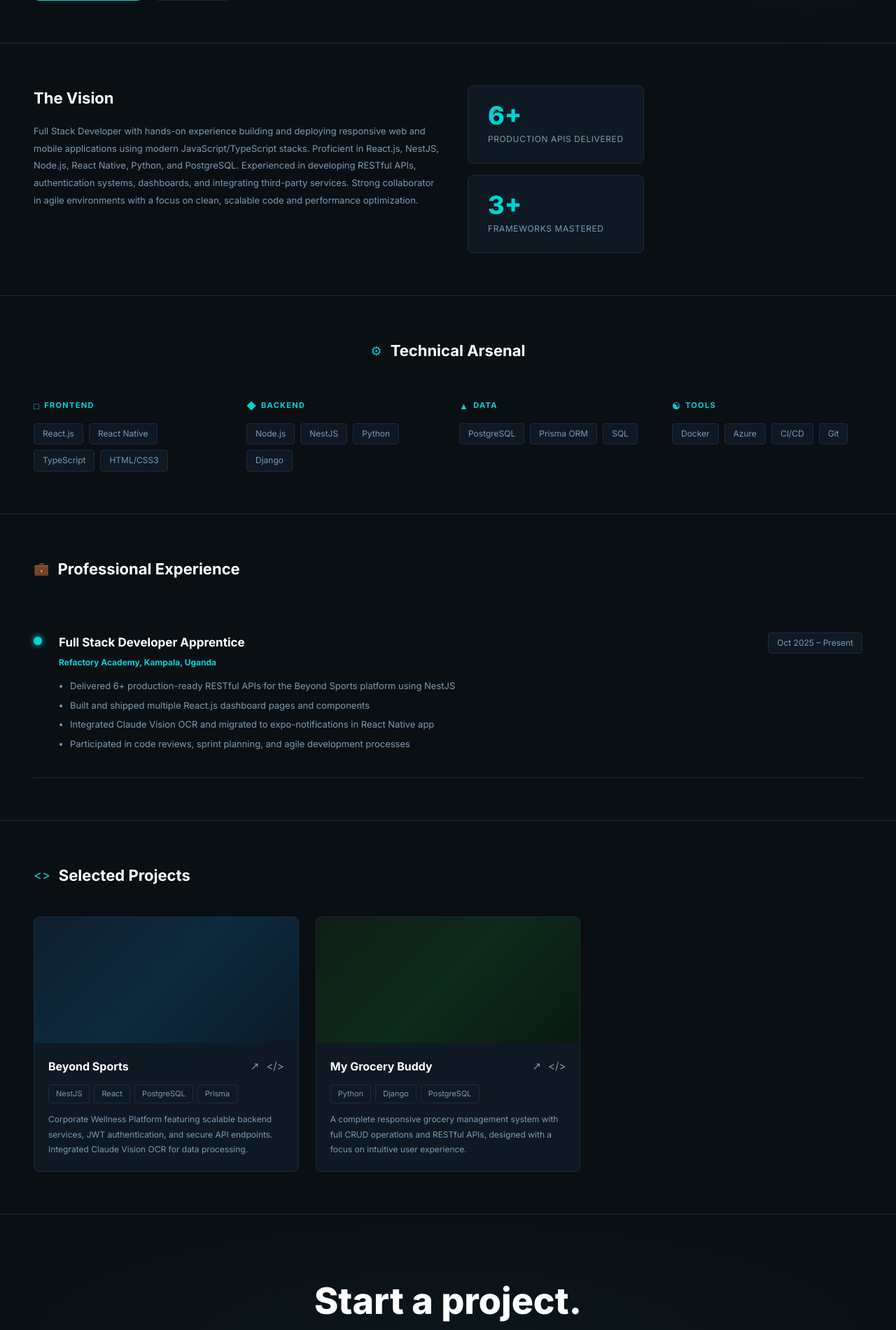
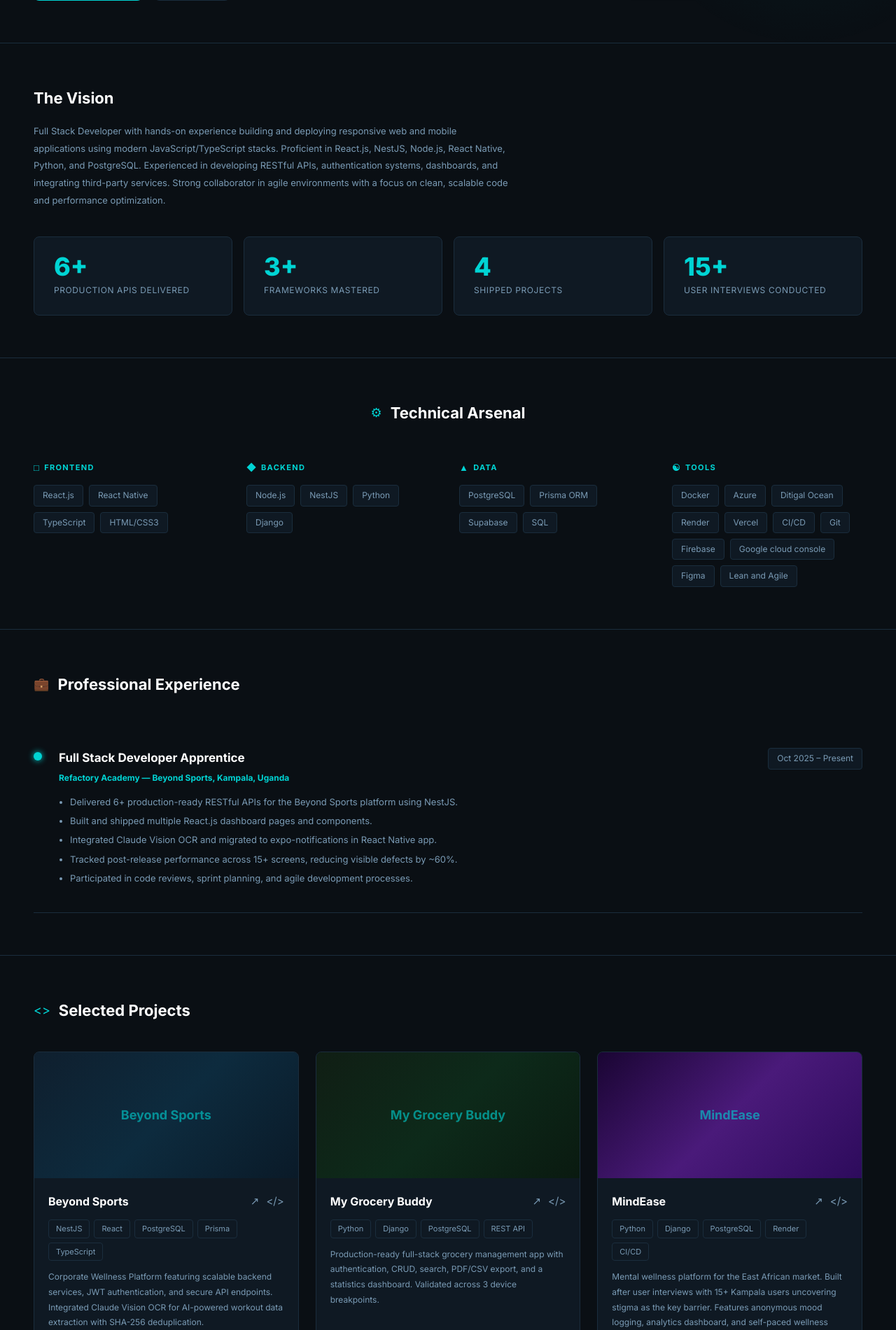
Before and after one commit to Amaro134/Amarorwot-Naomi-Portfolio, a Django app: page / in a window 1280 px wide. Shown: the part 542-2443 px from the top of the page at 70% size. Run offline with Django 5.2, Linux system fonts and the light colour scheme; data that the repository does not hold is empty.

Commit message:
added two more projects

```diff
--- a/name/static/name/css/style.css
+++ b/name/static/name/css/style.css
@@ -198,297 +102,105 @@ ul { list-style: none; }
 /* ---- VISION ---- */
 .vision {
   display: flex;
+  flex-direction: column;
   gap: 40px;
   padding: 60px 48px;
   border-top: 1px solid var(--border);
-  align-items: flex-start;
 }
-.vision__text {
-  flex: 1;
-  max-width: 580px;
-}
-.vision__text h2 {
-  font-family: var(--sans);
-  font-size: 22px;
-  font-weight: 700;
-  color: var(--white);
-  margin-bottom: 16px;
-}
+.vision__text { flex: 1; max-width: 680px; }
+.vision__text h2 { font-family: var(--sans); font-size: 22px; font-weight: 700; color: var(--white); margin-bottom: 16px; }
 .vision__text p { color: var(--text-muted); font-size: 13px; line-height: 1.9; }
+
 .vision__stats {
-  display: flex;
-  flex-direction: column;
+  display: grid;
+  grid-template-columns: repeat(4, 1fr);
   gap: 16px;
-  min-width: 200px;
+  width: 100%;
 }
 .stat-card {
   background: var(--bg-card);
   border: 1px solid var(--border);
   border-radius: var(--radius);
   padding: 24px 28px;
+  min-width: 0;
 }
-.stat-card__value {
-  font-family: var(--sans);
-  font-size: 36px;
-  font-weight: 800;
-  color: var(--teal);
-  line-height: 1;
-  margin-bottom: 6px;
-}
-.stat-card__label {
-  font-size: 12px;
-  color: var(--text-muted);
-  text-transform: uppercase;
-  letter-spacing: 0.05em;
-}
+.stat-card__value { font-family: var(--sans); font-size: 36px; font-weight: 800; color: var(--teal); line-height: 1; margin-bottom: 6px; }
+.stat-card__label { font-size: 12px; color: var(--text-muted); text-transform: uppercase; letter-spacing: 0.05em; }
 
 /* ---- SECTION HEADER ---- */
-.section-header {
-  display: flex;
-  align-items: center;
-  gap: 12px;
-  margin-bottom: 40px;
-}
-.section-header__icon {
-  font-size: 18px;
-  color: var(--teal);
-}
-.section-header h2 {
-  font-family: var(--sans);
-  font-size: 22px;
-  font-weight: 700;
-  color: var(--white);
-}
+.section-header { display: flex; align-items: center; gap: 12px; margin-bottom: 40px; }
+.section-header__icon { font-size: 18px; color: var(--teal); }
+.section-header h2 { font-family: var(--sans); font-size: 22px; font-weight: 700; color: var(--white); }
 
 /* ---- SKILLS ---- */
-.skills {
-  padding: 60px 48px;
-  border-top: 1px solid var(--border);
-}
-
-/* center the section header for skills */
-.skills .section-header {
-  justify-content: center;
-  margin-bottom: 48px;
-}
-
-.skills__grid {
-  display: grid;
-  grid-template-columns: repeat(4, 1fr);
-  gap: 32px;
-}
-.skill-group__label {
-  font-size: 11px;
-  letter-spacing: 0.12em;
-  color: var(--teal);
-  font-weight: 700;
-  margin-bottom: 14px;
-  display: flex;
-  align-items: center;
-  gap: 6px;
-}
+.skills { padding: 60px 48px; border-top: 1px solid var(--border); }
+.skills .section-header { justify-content: center; margin-bottom: 48px; }
+.skills__grid { display: grid; grid-template-columns: repeat(4, 1fr); gap: 32px; }
+.skill-group__label { font-size: 11px; letter-spacing: 0.12em; color: var(--teal); font-weight: 700; margin-bottom: 14px; display: flex; align-items: center; gap: 6px; }
 .skill-group__icon { font-size: 13px; }
 .skill-group__tags { display: flex; flex-wrap: wrap; gap: 8px; }
 
 /* ---- TAGS ---- */
-.tag {
-  background: var(--bg-card);
-  border: 1px solid var(--border);
-  color: var(--text-muted);
-  padding: 4px 12px;
-  border-radius: 4px;
-  font-size: 12px;
-  transition: all var(--trans);
-}
+.tag { background: var(--bg-card); border: 1px solid var(--border); color: var(--text-muted); padding: 4px 12px; border-radius: 4px; font-size: 12px; transition: all var(--trans); }
 .tag:hover { border-color: var(--teal); color: var(--teal); }
 .tag--sm { font-size: 11px; padding: 3px 10px; }
 
 /* ---- EXPERIENCE ---- */
-.experience {
-  padding: 60px 48px;
-  border-top: 1px solid var(--border);
-}
-.exp-card {
-  display: flex;
-  gap: 24px;
-  padding: 32px 0;
-  border-bottom: 1px solid var(--border);
-}
+.experience { padding: 60px 48px; border-top: 1px solid var(--border); }
+.exp-card { display: flex; gap: 24px; padding: 32px 0; border-bottom: 1px solid var(--border); }
 .exp-card:first-of-type { border-top: 1px solid var(--border); margin-top: 8px; }
-.exp-card__dot {
-  width: 12px;
-  height: 12px;
-  border-radius: 50%;
-  background: var(--border);
-  margin-top: 6px;
-  flex-shrink: 0;
-}
-.exp-card__dot--active {
-  background: var(--teal);
-  box-shadow: 0 0 8px var(--teal);
-}
+.exp-card__dot { width: 12px; height: 12px; border-radius: 50%; background: var(--border); margin-top: 6px; flex-shrink: 0; }
+.exp-card__dot--active { background: var(--teal); box-shadow: 0 0 8px var(--teal); }
 .exp-card__body { flex: 1; }
-.exp-card__top {
-  display: flex;
-  justify-content: space-between;
-  align-items: flex-start;
-  gap: 16px;
-  margin-bottom: 12px;
-  flex-wrap: wrap;
-}
-.exp-card__title {
-  font-family: var(--sans);
-  font-size: 17px;
-  font-weight: 700;
-  color: var(--white);
-  margin-bottom: 4px;
-}
-.exp-card__company {
-  font-size: 12px;
-  color: var(--teal);
-  font-weight: 700;
-}
-.exp-card__dates {
-  font-size: 12px;
-  color: var(--text-muted);
-  white-space: nowrap;
-  background: var(--bg-card);
-  border: 1px solid var(--border);
-  padding: 4px 12px;
-  border-radius: 4px;
-}
+.exp-card__top { display: flex; justify-content: space-between; align-items: flex-start; gap: 16px; margin-bottom: 12px; flex-wrap: wrap; }
+.exp-card__title { font-family: var(--sans); font-size: 17px; font-weight: 700; color: var(--white); margin-bottom: 4px; }
+.exp-card__company { font-size: 12px; color: var(--teal); font-weight: 700; }
+.exp-card__dates { font-size: 12px; color: var(--text-muted); white-space: nowrap; background: var(--bg-card); border: 1px solid var(--border); padding: 4px 12px; border-radius: 4px; }
 .exp-card__bullets { padding-left: 16px; }
-.exp-card__bullets li {
-  font-size: 13px;
-  color: var(--text-muted);
-  line-height: 1.8;
-  position: relative;
-  list-style: disc;
-  margin-bottom: 4px;
-}
+.exp-card__bullets li { font-size: 13px; color: var(--text-muted); line-height: 1.8; list-style: disc; margin-bottom: 4px; }
 
 /* ---- PROJECTS ---- */
-.projects {
-  padding: 60px 48px;
-  border-top: 1px solid var(--border);
-}
-.projects__grid {
-  display: grid;
-  grid-template-columns: repeat(auto-fill, minmax(300px, 1fr));
-  gap: 24px;
-}
-.proj-card {
-  background: var(--bg-card);
-  border: 1px solid var(--border);
-  border-radius: var(--radius);
-  overflow: hidden;
-  transition: border-color var(--trans), transform var(--trans);
-}
-.proj-card:hover {
-  border-color: var(--teal);
-  transform: translateY(-4px);
-}
-.proj-card__img {
-  height: 180px;
-  background: var(--bg-card2) center/cover no-repeat;
-  position: relative;
-}
+.projects { padding: 60px 48px; border-top: 1px solid var(--border); }
+.projects__grid { display: grid; grid-template-columns: repeat(auto-fill, minmax(280px, 1fr)); gap: 24px; }
+.proj-card { background: var(--bg-card); border: 1px solid var(--border); border-radius: var(--radius); overflow: hidden; transition: border-color var(--trans), transform var(--trans); }
+.proj-card:hover { border-color: var(--teal); transform: translateY(-4px); }
+.proj-card__img { height: 180px; background: var(--bg-card2) center/cover no-repeat; position: relative; }
+.proj-card__img-overlay { position: absolute; inset: 0; background: linear-gradient(to bottom, rgba(10,15,20,0.1) 0%, rgba(10,15,20,0.5) 100%); }
 .proj-card__img--placeholder,
 .proj-card__img--beyond,
-.proj-card__img--grocery {
+.proj-card__img--grocery,
+.proj-card__img--mindease,
+.proj-card__img--mayondo {
   display: flex;
   align-items: center;
   justify-content: center;
 }
-.proj-card__img--beyond {
-  background: linear-gradient(135deg, #0f1f2e 0%, #0d2b3e 50%, #0a1a28 100%);
-}
-.proj-card__img--grocery {
-  background: linear-gradient(135deg, #101e14 0%, #0d2a1a 50%, #0a1a10 100%);
-}
-.proj-card__img-text {
-  color: var(--teal);
-  font-family: var(--sans);
-  font-weight: 700;
-  font-size: 18px;
-  opacity: 0.5;
-}
+.proj-card__img--beyond  { background: linear-gradient(135deg, #0f1f2e 0%, #0d2b3e 50%, #0a1a28 100%); }
+.proj-card__img--grocery { background: linear-gradient(135deg, #101e14 0%, #0d2a1a 50%, #0a1a10 100%); }
+.proj-card__img--mindease { background: linear-gradient(135deg, #1a0533 0%, #4a1a7a 50%, #2d0b5c 100%); }
+.proj-card__img--mayondo  { background: linear-gradient(135deg, #1a0a00 0%, #7a3a00 50%, #3d1a00 100%); }
+.proj-card__img-text { color: var(--teal); font-family: var(--sans); font-weight: 700; font-size: 18px; opacity: 0.6; position: relative; z-index: 1; }
 .proj-card__body { padding: 20px; }
-.proj-card__top {
-  display: flex;
-  justify-content: space-between;
-  align-items: flex-start;
-  margin-bottom: 12px;
-}
-.proj-card__top h3 {
-  font-family: var(--sans);
-  font-size: 16px;
-  font-weight: 700;
-  color: var(--white);
-}
+.proj-card__top { display: flex; justify-content: space-between; align-items: flex-start; margin-bottom: 12px; }
+.proj-card__top h3 { font-family: var(--sans); font-size: 16px; font-weight: 700; color: var(--white); }
 .proj-card__actions { display: flex; gap: 10px; }
-.proj-card__actions a {
-  font-size: 15px;
-  color: var(--text-muted);
-  transition: color var(--trans);
-}
+.proj-card__actions a { font-size: 15px; color: var(--text-muted); transition: color var(--trans); }
 .proj-card__actions a:hover { color: var(--teal); }
 .proj-card__tags { display: flex; flex-wrap: wrap; gap: 6px; margin-bottom: 12px; }
 .proj-card__body p { font-size: 12px; color: var(--text-muted); line-height: 1.8; }
 
 /* ---- CTA ---- */
-.cta {
-  padding: 80px 48px;
-  text-align: center;
-  border-top: 1px solid var(--border);
-  background: radial-gradient(ellipse at center, rgba(0,212,212,0.04) 0%, transparent 70%);
-}
-.cta h2 {
-  font-family: var(--sans);
-  font-size: clamp(32px, 5vw, 52px);
-  font-weight: 800;
-  color: var(--white);
-  margin-bottom: 16px;
-}
-.cta p {
-  color: var(--text-muted);
-  font-size: 13px;
-  max-width: 460px;
-  margin: 0 auto 32px;
-}
-.cta__contacts {
-  display: flex;
-  justify-content: center;
-  gap: 32px;
-  flex-wrap: wrap;
-}
-.cta__contacts a {
-  display: flex;
-  align-items: center;
-  gap: 8px;
-  font-size: 13px;
-  color: var(--text-muted);
-  transition: color var(--trans);
-}
+.cta { padding: 80px 48px; text-align: center; border-top: 1px solid var(--border); background: radial-gradient(ellipse at center, rgba(0,212,212,0.04) 0%, transparent 70%); }
+.cta h2 { font-family: var(--sans); font-size: clamp(32px, 5vw, 52px); font-weight: 800; color: var(--white); margin-bottom: 16px; }
+.cta p { color: var(--text-muted); font-size: 13px; max-width: 460px; margin: 0 auto 32px; }
+.cta__contacts { display: flex; justify-content: center; gap: 32px; flex-wrap: wrap; }
+.cta__contacts a { display: flex; align-items: center; gap: 8px; font-size: 13px; color: var(--text-muted); transition: color var(--trans); }
 .cta__contacts a:hover { color: var(--teal); }
 
 /* ---- FOOTER ---- */
-.footer {
-  display: flex;
-  justify-content: space-between;
-  align-items: center;
-  padding: 20px 48px;
-  border-top: 1px solid var(--border);
-  flex-wrap: wrap;
-  gap: 12px;
-}
+.footer { display: flex; justify-content: space-between; align-items: center; padding: 20px 48px; border-top: 1px solid var(--border); flex-wrap: wrap; gap: 12px; }
 .footer__left { display: flex; flex-direction: column; gap: 2px; }
-.footer__brand {
-  font-family: var(--sans);
-  font-weight: 700;
-  font-size: 14px;
-  color: var(--white);
-}
+.footer__brand { font-family: var(--sans); font-weight: 700; font-size: 14px; color: var(--white); }
 .footer__copy { font-size: 11px; color: var(--text-muted); }
 .footer__links { display: flex; gap: 20px; }
 .footer__links a { font-size: 12px; color: var(--text-muted); }
--- a/name/templates/name/index.html
+++ b/name/templates/name/index.html
@@ -24,7 +24,6 @@
     <a href="{% static 'name/cv.pdf' %}" class="btn btn--outline" download>Download CV</a>
     <button class="nav__burger" aria-label="menu">&#9776;</button>
   </nav>
-
 
   <!-- HERO -->
   <section class="hero" id="about">
@@ -67,23 +66,12 @@
       </p>
     </div>
     <div class="vision__stats">
-      {% if stats %}
       {% for stat in stats %}
       <div class="stat-card">
         <div class="stat-card__value">{{ stat.value }}</div>
         <div class="stat-card__label">{{ stat.label }}</div>
       </div>
       {% endfor %}
-      {% else %}
-        <div class="stat-card">
-          <div class="stat-card__value">6+</div>
-          <div class="stat-card__label">Production APIs Delivered</div>
-        </div>
-        <div class="stat-card">
-          <div class="stat-card__value">3+</div>
-          <div class="stat-card__label">Frameworks Mastered</div>
-        </div>
-      {% endif %}
     </div>
   </section>
 
@@ -100,16 +88,9 @@
           <span class="skill-group__icon">&#9633;</span> FRONTEND
         </div>
         <div class="skill-group__tags">
-          {% if skills.frontend %}
           {% for s in skills.frontend %}
           <span class="tag">{{ s.name }}</span>
           {% endfor %}
-          {% else %}
-            <span class="tag">React.js</span>
-            <span class="tag">React Native</span>
-            <span class="tag">TypeScript</span>
-            <span class="tag">HTML/CSS3</span>
-          {% endif %}
         </div>
       </div>
 
@@ -118,16 +99,9 @@
           <span class="skill-group__icon">&#9670;</span> BACKEND
         </div>
         <div class="skill-group__tags">
-          {% if skills.backend %}
           {% for s in skills.backend %}
           <span class="tag">{{ s.name }}</span>
           {% endfor %}
-          {% else %}
-            <span class="tag">Node.js</span>
-            <span class="tag">NestJS</span>
-            <span class="tag">Python</span>
-            <span class="tag">Django</span>
-          {% endif %}
         </div>
       </div>
 
@@ -136,15 +110,9 @@
           <span class="skill-group__icon">&#9650;</span> DATA
         </div>
         <div class="skill-group__tags">
-          {% if skills.data %}
           {% for s in skills.data %}
           <span class="tag">{{ s.name }}</span>
           {% endfor %}
-          {% else %}
-            <span class="tag">PostgreSQL</span>
-            <span class="tag">Prisma ORM</span>
-            <span class="tag">SQL</span>
-          {% endif %}
         </div>
       </div>
 
@@ -153,16 +121,9 @@
           <span class="skill-group__icon">&#9775;</span> TOOLS
         </div>
         <div class="skill-group__tags">
-          {% if skills.tools %}
           {% for s in skills.tools %}
           <span class="tag">{{ s.name }}</span>
           {% endfor %}
-          {% else %}
-            <span class="tag">Docker</span>
-            <span class="tag">Azure</span>
-            <span class="tag">CI/CD</span>
-            <span class="tag">Git</span>
-          {% endif %}
         </div>
       </div>
 
@@ -176,7 +137,6 @@
       <h2>Professional Experience</h2>
     </div>
 
-    {% if experiences %}
     {% for exp in experiences %}
     <div class="exp-card">
       <div class="exp-card__dot {% if exp.is_current %}exp-card__dot--active{% endif %}"></div>
@@ -189,33 +149,14 @@
           <div class="exp-card__dates">{{ exp.start_date }} &ndash; {{ exp.end_date }}</div>
         </div>
         <ul class="exp-card__bullets">
-            {% for bullet in exp.bullets.all %}
-            <li>{{ bullet.text }}</li>
+          {% for bullet in exp.bullets %}
+          <li>{{ bullet }}</li>
           {% endfor %}
         </ul>
       </div>
     </div>
     {% endfor %}
-    {% else %}
-      <div class="exp-card">
-        <div class="exp-card__dot exp-card__dot--active"></div>
-        <div class="exp-card__body">
-          <div class="exp-card__top">
-            <div>
-              <h3 class="exp-card__title">Full Stack Developer Apprentice</h3>
-              <div class="exp-card__company">Refactory Academy, Kampala, Uganda</div>
-            </div>
-            <div class="exp-card__dates">Oct 2025 &ndash; Present</div>
-          </div>
-          <ul class="exp-card__bullets">
-            <li>Delivered 6+ production-ready RESTful APIs for the Beyond Sports platform using NestJS</li>
-            <li>Built and shipped multiple React.js dashboard pages and components</li>
-            <li>Integrated Claude Vision OCR and migrated to expo-notifications in React Native app</li>
-            <li>Participated in code reviews, sprint planning, and agile development processes</li>
-          </ul>
-        </div>
-      </div>
-    {% endif %}
+
   </section>
 
   <!-- PROJECTS -->
@@ -225,72 +166,32 @@
       <h2>Selected Projects</h2>
     </div>
     <div class="projects__grid">
-      {% if projects %}
       {% for proj in projects %}
       <div class="proj-card">
-          {% if proj.image_url %}
-          <div class="proj-card__img" style="background-image:url('{{ proj.image_url }}')"></div>
-          {% else %}
-          <div class="proj-card__img proj-card__img--placeholder">
+        <div class="proj-card__img proj-card__img--{{ proj.color }}">
           <div class="proj-card__img-text">{{ proj.title }}</div>
         </div>
-          {% endif %}
         <div class="proj-card__body">
           <div class="proj-card__top">
             <h3>{{ proj.title }}</h3>
             <div class="proj-card__actions">
-                {% if proj.live_url %}<a href="{{ proj.live_url }}" target="_blank" title="Live">&#8599;</a>{% endif %}
-                {% if proj.github_url %}<a href="{{ proj.github_url }}" target="_blank" title="GitHub">&lt;/&gt;</a>{% endif %}
+              {% if proj.live_url %}
+              <a href="{{ proj.live_url }}" target="_blank" title="Live">&#8599;</a>
+              {% endif %}
+              {% if proj.github_url %}
+              <a href="{{ proj.github_url }}" target="_blank" title="GitHub">&lt;/&gt;</a>
+              {% endif %}
             </div>
           </div>
           <div class="proj-card__tags">
-              {% for tag in proj.tags.all %}
-              <span class="tag tag--sm">{{ tag.name }}</span>
+            {% for tag in proj.tags %}
+            <span class="tag tag--sm">{{ tag }}</span>
             {% endfor %}
           </div>
           <p>{{ proj.description }}</p>
         </div>
       </div>
       {% endfor %}
-      {% else %}
-        <div class="proj-card">
-          <div class="proj-card__img proj-card__img--beyond"></div>
-          <div class="proj-card__body">
-            <div class="proj-card__top">
-              <h3>Beyond Sports</h3>
-              <div class="proj-card__actions">
-                <a href="#" title="Live">&#8599;</a>
-                <a href="#" title="GitHub">&lt;/&gt;</a>
-              </div>
-            </div>
-            <div class="proj-card__tags">
-              <span class="tag tag--sm">NestJS</span>
-              <span class="tag tag--sm">React</span>
-              <span class="tag tag--sm">PostgreSQL</span>
-              <span class="tag tag--sm">Prisma</span>
-            </div>
-            <p>Corporate Wellness Platform featuring scalable backend services, JWT authentication, and secure API endpoints. Integrated Claude Vision OCR for data processing.</p>
-          </div>
-        </div>
-        <div class="proj-card">
-          <div class="proj-card__img proj-card__img--grocery"></div>
-          <div class="proj-card__body">
-            <div class="proj-card__top">
-              <h3>My Grocery Buddy</h3>
-              <div class="proj-card__actions">
-                <a href="#" title="Live">&#8599;</a>
-                <a href="#" title="GitHub">&lt;/&gt;</a>
-              </div>
-            </div>
-            <div class="proj-card__tags">
-              <span class="tag tag--sm">Python</span>
-              <span class="tag tag--sm">Django</span>
-              <span class="tag tag--sm">PostgreSQL</span>
-            </div>
-            <p>A complete responsive grocery management system with full CRUD operations and RESTful APIs, designed with a focus on intuitive user experience.</p>
-          </div>
-        </div>
-      {% endif %}
     </div>
   </section>
 
@@ -312,7 +213,7 @@
   <footer class="footer">
     <div class="footer__left">
       <span class="footer__brand">Naomi Amarorwot</span>
-      <span class="footer__copy">&copy; 2024 Naomi Amarorwot. Built with precision.</span>
+      <span class="footer__copy">&copy; 2026 Naomi Amarorwot. Built with precision.</span>
     </div>
     <div class="footer__links">
       <a href="https://github.com/Amaro134" target="_blank">GitHub</a>
--- a/name/views.py
+++ b/name/views.py
@@ -1,20 +1,91 @@
-
 from django.shortcuts import render
-from django.http import JsonResponse
-from .models import Skill, Experience, Project, Stat
 
 
 def index(request):
-    skills_by_category = {
-        'frontend': Skill.objects.filter(category='frontend'),
-        'backend': Skill.objects.filter(category='backend'),
-        'data': Skill.objects.filter(category='data'),
-        'tools': Skill.objects.filter(category='tools'),
+
+    projects = [
+        {
+            "title": "Beyond Sports",
+            "description": "Corporate Wellness Platform featuring scalable backend services, JWT authentication, and secure API endpoints. Integrated Claude Vision OCR for AI-powered workout data extraction with SHA-256 deduplication.",
+            "tags": ["NestJS", "React", "PostgreSQL", "Prisma", "TypeScript"],
+            "color": "beyond",
+            "live_url": "#",
+            "github_url": "https://github.com/Amaro134",
+        },
+        {
+            "title": "My Grocery Buddy",
+            "description": "Production-ready full-stack grocery management app with authentication, CRUD, search, PDF/CSV export, and a statistics dashboard. Validated across 3 device breakpoints.",
+            "tags": ["Python", "Django", "PostgreSQL", "REST API"],
+            "color": "grocery",
+            "live_url": "#",
+            "github_url": "https://github.com/Amaro134",
+        },
+        {
+            "title": "MindEase",
+            "description": "Mental wellness platform for the East African market. Built after user interviews with 15+ Kampala users uncovering stigma as the key barrier. Features anonymous mood logging, analytics dashboard, and self-paced wellness content.",
+            "tags": ["Python", "Django", "PostgreSQL", "Render", "CI/CD"],
+            "color": "mindease",
+            "live_url": "#",
+            "github_url": "https://github.com/Amaro134",
+        },
+        {
+            "title": "Mayondo Wood & Furniture Management System",
+            "description": "A full-featured web application built with a focus on clean architecture and user-centric design. Scalable backend with RESTful APIs and a responsive, intuitive frontend.",
+            "tags": ["React", "Node.js", "PostgreSQL", "TypeScript"],
+            "color": "mayondo",
+            "live_url": "#",
+            "github_url": "https://github.com/Amaro134",
+        },
+    ]
+
+    skills = {
+        "frontend": [
+            {"name": "React.js"}, {"name": "React Native"},
+            {"name": "TypeScript"}, {"name": "HTML/CSS3"},
+        ],
+        "backend": [
+            {"name": "Node.js"}, {"name": "NestJS"},
+            {"name": "Python"}, {"name": "Django"},
+        ],
+        "data": [
+            {"name": "PostgreSQL"}, {"name": "Prisma ORM"},
+            {"name": "Supabase"}, {"name": "SQL"},
+        ],
+        "tools": [
+            {"name": "Docker"}, {"name": "Azure"},{"name": "Ditigal Ocean"},{"name": "Render"},{"name": "Vercel"},
+            {"name": "CI/CD"}, {"name": "Git"},{"name": "Firebase"},{"name": "Google cloud console"},{"name": "Figma"},{"name": "Lean and Agile "},
+        ],
     }
+
+    stats = [
+        {"value": "6+",  "label": "Production APIs Delivered"},
+        {"value": "3+",  "label": "Frameworks Mastered"},
+        {"value": "4",   "label": "Shipped Projects"},
+        {"value": "15+", "label": "User Interviews Conducted"},
+    ]
+
+    experiences = [
+        {
+            "title": "Full Stack Developer Apprentice",
+            "company": "Refactory Academy — Beyond Sports",
+            "location": "Kampala, Uganda",
+            "start_date": "Oct 2025",
+            "end_date": "Present",
+            "is_current": True,
+            "bullets": [
+                "Delivered 6+ production-ready RESTful APIs for the Beyond Sports platform using NestJS.",
+                "Built and shipped multiple React.js dashboard pages and components.",
+                "Integrated Claude Vision OCR and migrated to expo-notifications in React Native app.",
+                "Tracked post-release performance across 15+ screens, reducing visible defects by ~60%.",
+                "Participated in code reviews, sprint planning, and agile development processes.",
+            ],
+        },
+    ]
+
     context = {
-        'skills': skills_by_category,
-        'experiences': Experience.objects.all().prefetch_related('bullets'),
-        'projects': Project.objects.all().prefetch_related('tags'),
-        'stats': Stat.objects.all(),
+        "projects": projects,
+        "skills": skills,
+        "stats": stats,
+        "experiences": experiences,
     }
-    return render(request, 'name/index.html', context)
+    return render(request, "name/index.html", context)
```
Also changed, not shown: other parts of name/static/name/css/style.css (+34 -135 lines). Lines whose indentation alone changed are shown as unchanged.
